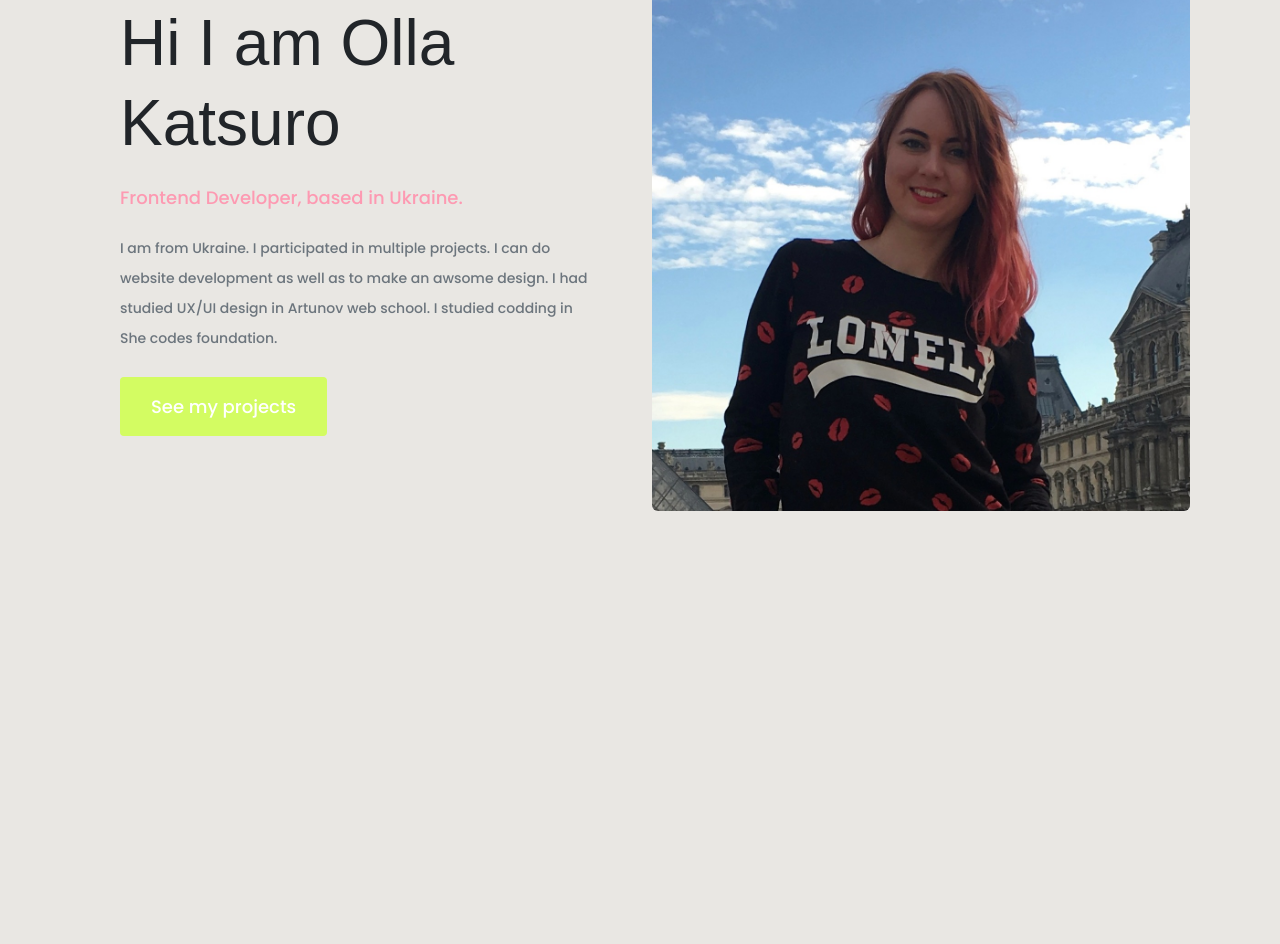
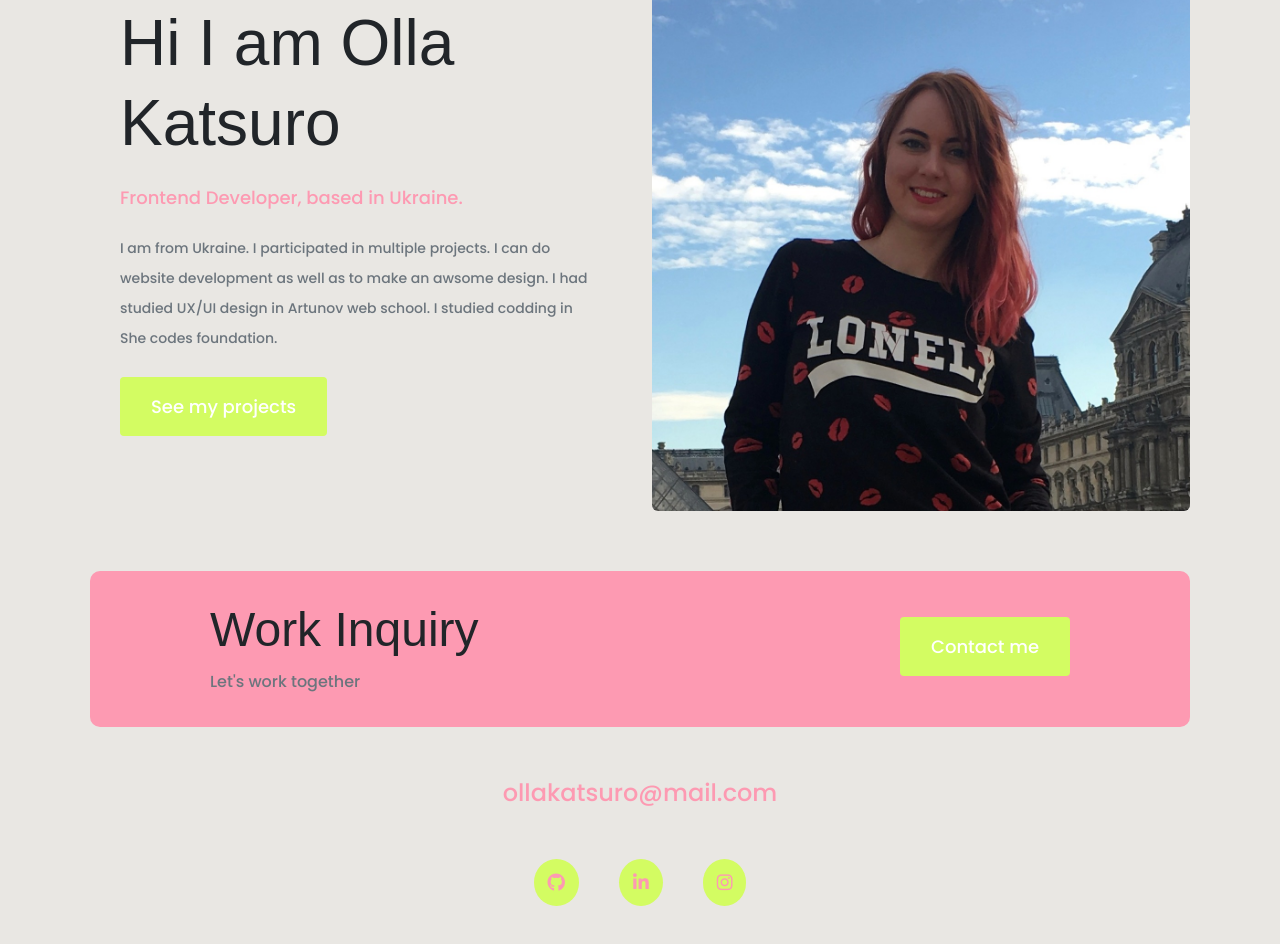
Before and after one commit to KatGrenade/ola-portfolio, a plain HTML site: page about.html in a window 1280 px wide. Shown: the part 276-1220 px from the top of the page. Before the commit the page ends 947 px from the top, so only its background shows below. Drawn offline with nearby package versions, Linux system fonts and the light colour scheme.

Commit message:
added footer,social links,responsive

```diff
--- a/about.html
+++ b/about.html
@@ -60,6 +60,33 @@
           <img src="media/myself.jpg" alt="photo" class="img-fluid rounded" />
         </div>
       </div>
+      <footer>
+        <div
+          class="contact-box d-flex justify-content-between mb-5 d-none d-md-flex"
+        >
+          <div>
+            <h4>Work Inquiry</h4>
+            <p class="text-muted">Let's work together</p>
+          </div>
+          <div>
+            <a href="/contact.html" class="btn btn-branding mt-3">Contact me</a>
+          </div>
+        </div>
+        <a href="mailto:ollakatsuro@mail.com" class="email-link mb-5"
+          >ollakatsuro@mail.com</a
+        >
+        <div class="social-links">
+          <a href="https://www.github.com" target="_blank"
+            ><i class="fa-brands fa-github"></i>
+          </a>
+          <a href="https://www.linkedin.com" target="_blank"
+            ><i class="fa-brands fa-linkedin-in"></i
+          ></a>
+          <a href="https://www.instagram.com" target="_blank"
+            ><i class="fa-brands fa-instagram"></i
+          ></a>
+        </div>
+      </footer>
     </div>
     <script
       src="https://cdn.jsdelivr.net/npm/bootstrap@5.2.0/dist/js/bootstrap.bundle.min.js"
--- a/styles/portfolio.css
+++ b/styles/portfolio.css
@@ -21,6 +21,10 @@ h1 {
   font-family: var(--heading-font-family);
   font-size: 96px;
   line-height: 1.5;
+}
+h4 {
+  font-size: 48px;
+  font-family: var(--heading-font-family);
 }
 .hero {
   background: rgb(253, 154, 178);
@@ -90,7 +94,7 @@ h1 {
   text-decoration: none;
 }
 .btn-branding-outline:hover {
-  color: var(--branding-color);
+  color: var(--darkercolor);
 }
 p {
   font-weight: normal;
@@ -146,17 +150,6 @@ p {
   margin: 10px;
 }
 
-.email-link {
-  display: flex;
-  justify-content: center;
-  color: var(--primary-color);
-  font-size: 28px;
-  text-decoration: none;
-}
-
-.email-link:hover {
-  text-decoration: underline;
-}
 .navbar-toggler-border-color {
   border-color: var(--primary-color);
 }
@@ -174,15 +167,53 @@ nav li {
   margin-left: 15px;
 }
 nav li.active a {
-  color: var(--branding-color);
+  color: var(--darkercolor);
 }
 nav a {
   text-decoration: none;
   color: #272142;
 }
 nav a:hover {
+  color: var(--secondary-color);
+  transition: all 100ms ease-in-out;
+}
+footer {
+  margin: 60px 0;
+}
+footer .contact-box {
+  padding: 30px 120px;
+  background: var(--secondary-color);
+  border-radius: 10px;
+}
+footer .email-link {
+  display: flex;
+  justify-content: center;
+  color: var(--secondary-color);
+  font-size: 24px;
+  text-decoration: none;
+}
+footer .contact-box p {
+  margin: 0;
+}
+.email-link:hover {
+  color: var(--darkercolor);
+}
+.social-links {
+  display: flex;
+  justify-content: center;
+}
+.social-links a {
+  margin: 0 20px;
+  color: var(--secondary-color);
+  background-color: var(--branding-color);
+  padding: 10px 14px;
+  border-radius: 50%;
+  font-size: 18px;
+  transition: all 100ms ease-in-out;
+}
+.social-links a:hover {
   color: var(--branding-color);
-  transition: all 100ms ease-in-out;
+  background-color: var(--secondary-color);
 }
 /*.primary-link {
   border-radius: 4px;
```
Also changed, not shown: index.html (+19 -2 lines), work.html (+27 -0 lines).
